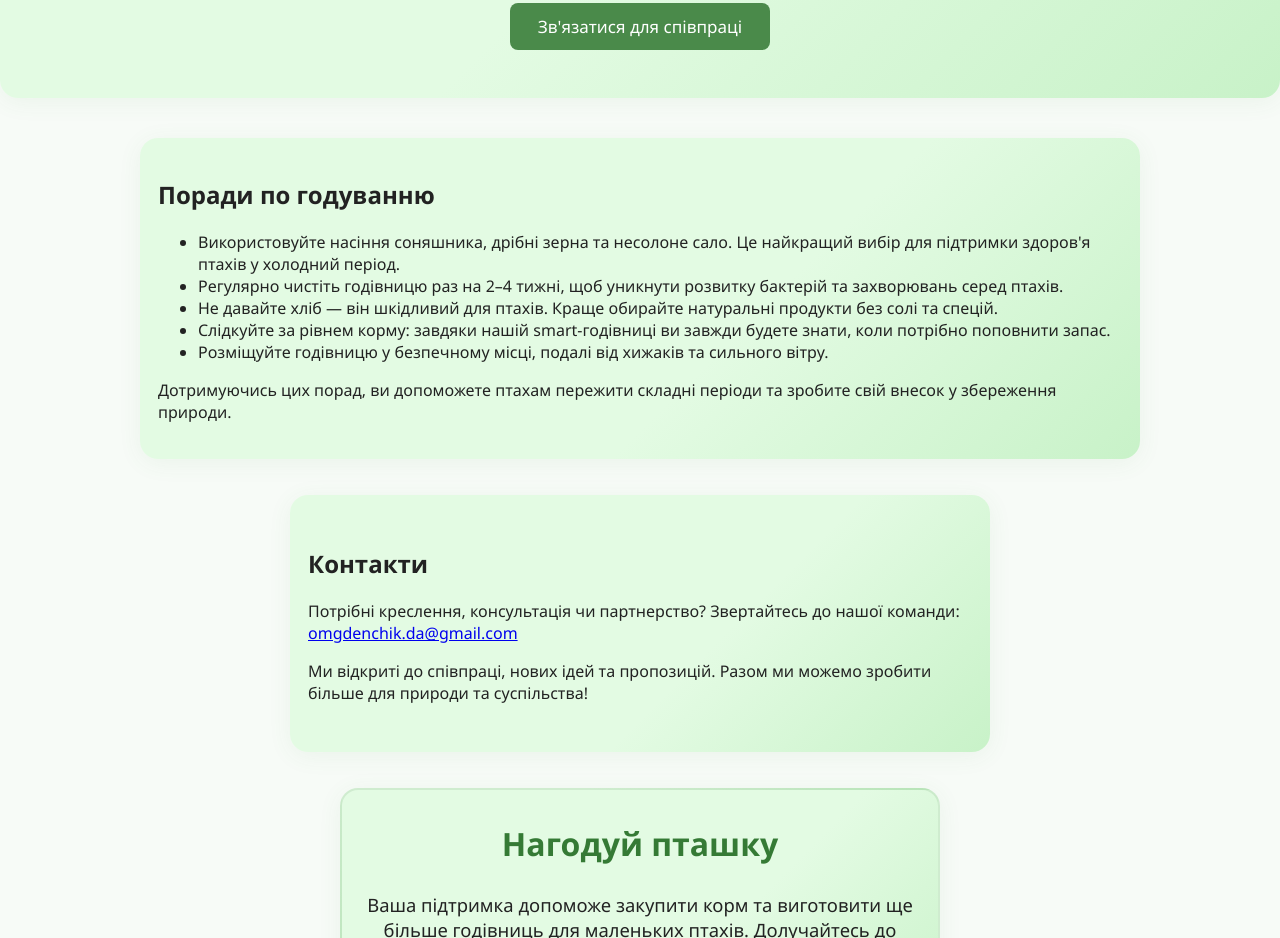
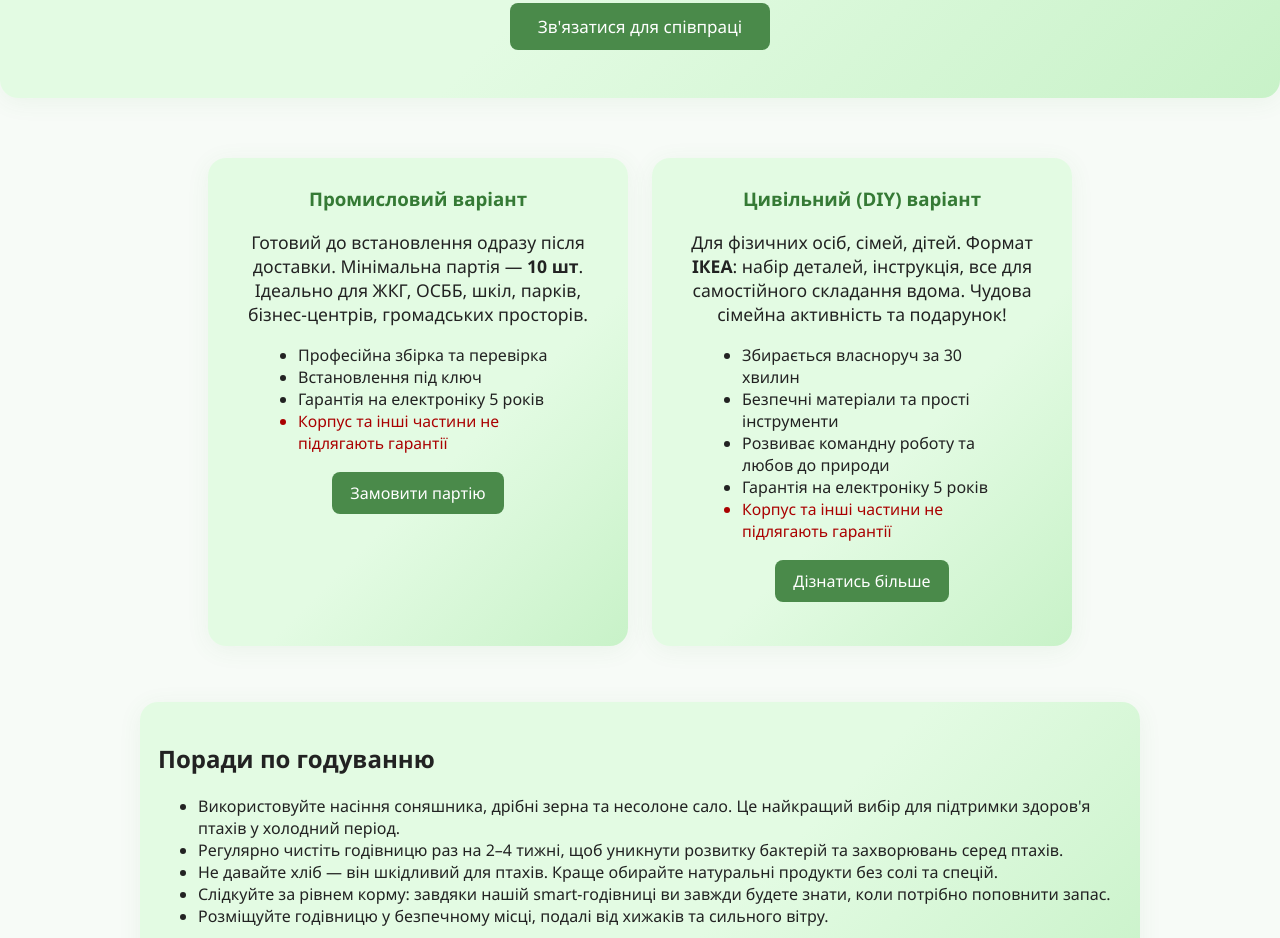
Before and after one commit to omgDenchik/SmartFeeder, a plain HTML site: page index.html in a window 1280 px wide. Shown: the part 2648-3586 px from the top of the page. Drawn offline with Linux system fonts and the light colour scheme.

```diff
--- a/index.html
+++ b/index.html
@@ -180,6 +180,32 @@
             </div>
         </section>
 
+        <section class="container product-types" style="display:flex;gap:24px;flex-wrap:wrap;justify-content:center;margin-bottom:36px;">
+            <div class="product-card industrial" style="flex:1 1 320px;min-width:260px;max-width:420px;background:linear-gradient(135deg,#e3fbe3 60%,#c8f2c8 100%);border-radius:18px;box-shadow:0 4px 24px rgba(76,138,76,0.07);padding:28px 20px;text-align:center;">
+                <h3 style="color:#357a35;margin-top:0;">Промисловий варіант</h3>
+                <p style="font-size:1.1rem;">Готовий до встановлення одразу після доставки. Мінімальна партія — <b>10 шт</b>. Ідеально для ЖКГ, ОСББ, шкіл, парків, бізнес-центрів, громадських просторів.</p>
+                <ul style="text-align:left;max-width:320px;margin:18px auto 0 auto;">
+                    <li>Професійна збірка та перевірка</li>
+                    <li>Встановлення під ключ</li>
+                    <li>Гарантія на електроніку 5 років</li>
+                    <li style="color:#a00;font-size:0.98em;">Корпус та інші частини не підлягають гарантії</li>
+                </ul>
+                <p style="margin-top:18px;"><a class="btn" href="#contact">Замовити партію</a></p>
+            </div>
+            <div class="product-card civil" style="flex:1 1 320px;min-width:260px;max-width:420px;background:linear-gradient(135deg,#e3fbe3 60%,#c8f2c8 100%);border-radius:18px;box-shadow:0 4px 24px rgba(76,138,76,0.07);padding:28px 20px;text-align:center;">
+                <h3 style="color:#357a35;margin-top:0;">Цивільний (DIY) варіант</h3>
+                <p style="font-size:1.1rem;">Для фізичних осіб, сімей, дітей. Формат <b>ІКЕА</b>: набір деталей, інструкція, все для самостійного складання вдома. Чудова сімейна активність та подарунок!</p>
+                <ul style="text-align:left;max-width:320px;margin:18px auto 0 auto;">
+                    <li>Збирається власноруч за 30 хвилин</li>
+                    <li>Безпечні матеріали та прості інструменти</li>
+                    <li>Розвиває командну роботу та любов до природи</li>
+                    <li>Гарантія на електроніку 5 років</li>
+                    <li style="color:#a00;font-size:0.98em;">Корпус та інші частини не підлягають гарантії</li>
+                </ul>
+                <p style="margin-top:18px;"><a class="btn" href="#contact">Дізнатись більше</a></p>
+            </div>
+        </section>
+
         <section id="tips" class="container tips">
             <h2>Поради по годуванню</h2>
             <ul>
```
